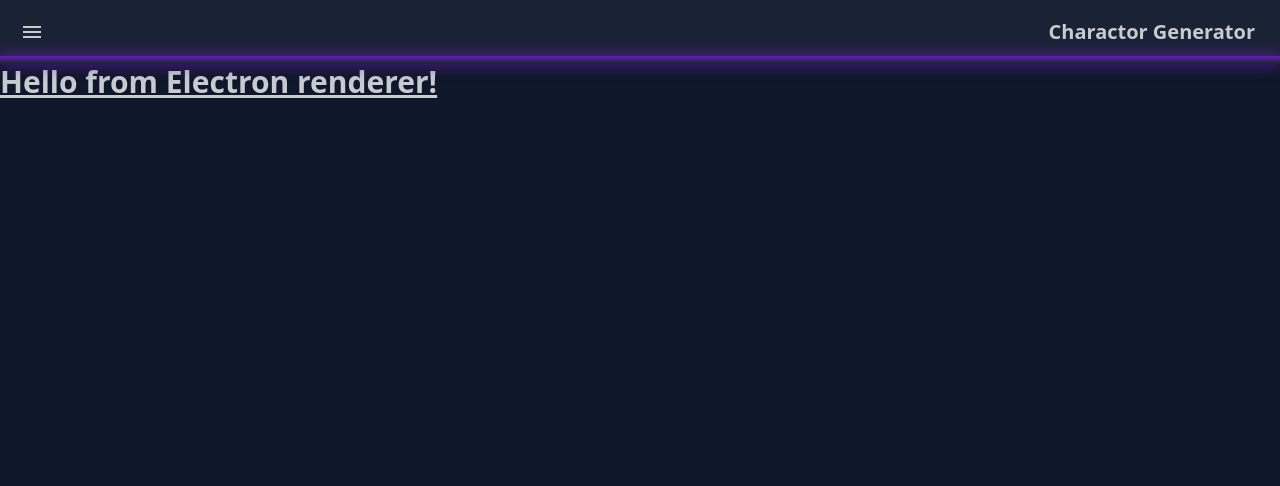
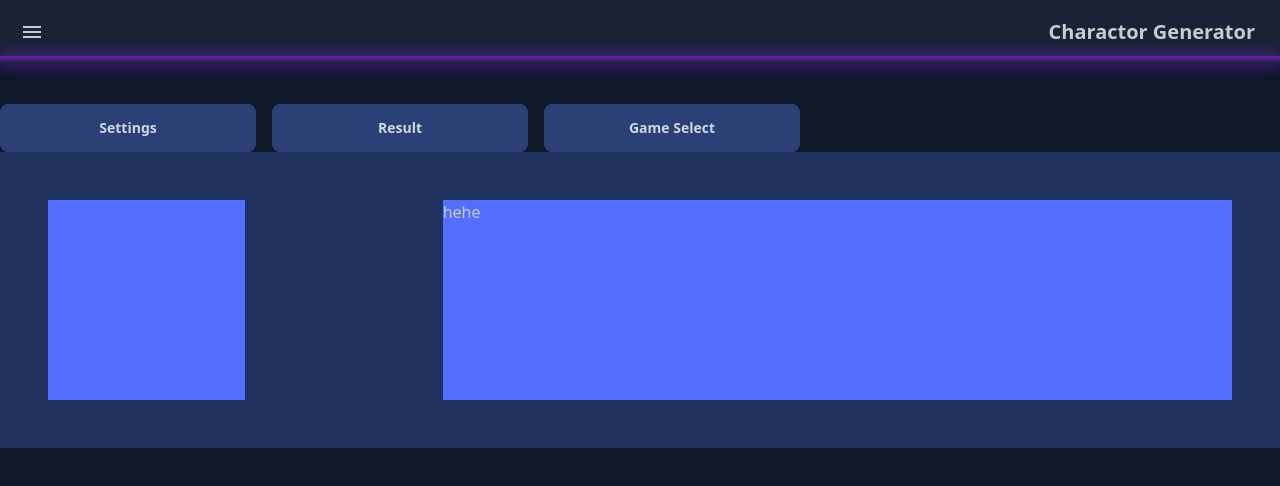
Before and after one commit to Caitlin-Sykes/Character-Creator, an Electron app: page frontend/index.html in a window 1280 px wide. Drawn offline with nearby package versions, Linux system fonts and the light colour scheme.

Commit message:
simple styling

```diff
--- a/frontend/index.html
+++ b/frontend/index.html
@@ -26,7 +26,7 @@
 
   <body>
     <!--Begin Navbar-->
-    <div class="navbar bg-primary content-evenly shadowNav">
+    <div class="navbar bg-primary content-evenly shadowNav mb-10">
       <!-- Left menu button & menu -->
       <div class="drawer navbar-start">
         <input id="my-drawer" type="checkbox" class="drawer-toggle" />
@@ -57,11 +57,25 @@
     </div>
     <!--End Navbar-->
 
-    <div class="">
-        <h1 class="text-3xl font-bold underline blue">
-      Hello from Electron renderer!
+    <div>
+      <div class="tabs">
+        <ul class="flex space-x-4">
+          <li class="btn btn-wide btn-accent">Settings</li>
+          <li class="btn btn-wide btn-accent">Result</li>
+          <li class="btn btn-wide btn-accent">Game Select</li>
+        </ul>
+      </div>
+
+      <div class="main bg-secondary grid grid-cols-6 py-12 px-12">
+        <div class="bg-pale_blue col-start-1 col-end-2">
+           <div id="game_image"></div>
+        </div>
+        <div class="bg-pale_blue col-start-3 col-end-7">
+         <p>hehe</p>
+        </div>
+
+      </div>
     </h1>
     </div>
   </body>
-  <script src="./src/js/renderer.js"></script>
 </html>
--- a/frontend/src/css/input.css
+++ b/frontend/src/css/input.css
@@ -3,6 +3,10 @@
 @tailwind utilities;
 
 
+
+/* ---------------------------------------------------------------- */
+/*                             Shadows                              */
+/* ---------------------------------------------------------------- */
 
 .shadowNav {
     position: relative;
@@ -15,7 +19,15 @@
         left: 0;
         width: 100%;
         height: 0.5rem;
-        /* Adjust the height as needed */
         box-shadow: 0rem 0rem 1rem 0rem rgba(102, 32, 180, 1);
         background: linear-gradient(to bottom, rgba(102, 32, 180, 1) 0%, rgba(102, 32, 180, 0) 100%);
 }
+
+/* ---------------------------------------------------------------- */
+/*                             Images                              */
+/* ---------------------------------------------------------------- */
+
+#game_image {
+    width: 200px;
+    height: 200px;
+}
--- a/frontend/src/js/renderer.js
+++ /dev/null
@@ -1,2 +0,0 @@
-// const information = document.getElementById('info')
-// information.innerText = `This app is using Chrome (v${versions.chrome()}), Node.js (v${versions.node()}), and Electron (v${versions.electron()})`
--- a/tailwind.config.js
+++ b/tailwind.config.js
@@ -4,7 +4,10 @@ module.exports = {
   content: ["./**/*.{html,js,ts}"],
 
   theme: {
-    extend: {},
+    colors: {
+      "pale_blue": "#546fff",
+    }
+
   },
 
   //Plugins
@@ -18,10 +21,9 @@ module.exports = {
         night: {
           ...require("daisyui/src/theming/themes")["night"],
           primary: "#1a2335",
-          secondary: "teal",
+          secondary: "#20325f",
+          accent: "#2a4076",
         }
-        //"#6620b4"
-
       },
 
     ], // false: only light + dark | true: all | array - specific themes
```
Also changed, not shown: frontend/src/css/output.css.
